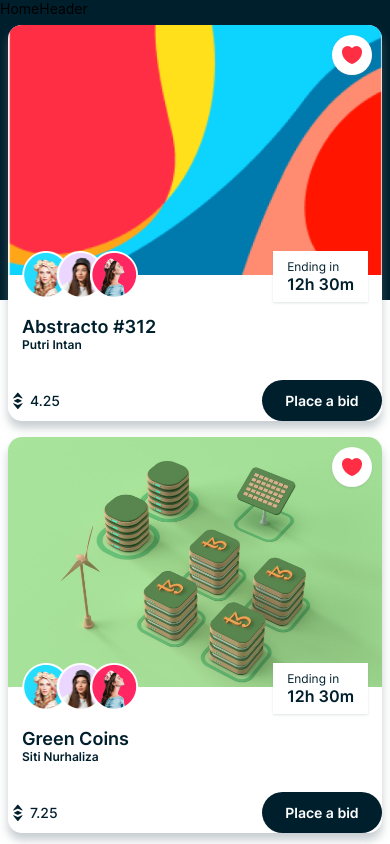
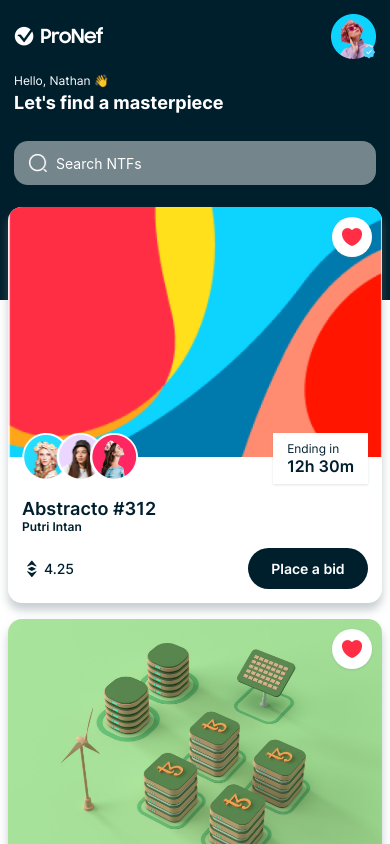
Before and after one commit to TrevorNathan/ntf-marketplace-mobile-app, a React Native app: screen /Home in a window 390 px wide. Shown: the top 844 px of the page. Built offline with nearby package versions, Linux system fonts and the light colour scheme.

Commit message:
ADD: HomeHeader component

```diff
--- a/components/HomeHeader.js
+++ b/components/HomeHeader.js
@@ -1,10 +1,98 @@
-import { View, Text } from "react-native";
-import React from "react";
+import { View, Text, Image, TextInput } from "react-native";
+import { COLORS, SIZES, SHADOWS, assets, FONTS } from "../constants";
 
-const HomeHeader = () => {
+const HomeHeader = ({ onSearch }) => {
 	return (
-		<View>
-			<Text>HomeHeader</Text>
+		<View style={{ backgroundColor: COLORS.primary, padding: SIZES.font }}>
+			{/* PROFILE-PICTURE + BUDGE */}
+			<View
+				style={{
+					flexDirection: "row",
+					justifyContent: "space-between",
+					alignItems: "center",
+				}}
+			>
+				<Image
+					source={assets.logo}
+					resizeMode='contain'
+					style={{
+						width: 90,
+						height: 25,
+					}}
+				/>
+
+				<View style={{ width: 45, height: 45 }}>
+					<Image
+						source={assets.person01}
+						resizeMode='contain'
+						style={{ width: "100%", height: "100%" }}
+					/>
+					<Image
+						source={assets.badge}
+						resizeMode='contain'
+						style={{
+							position: "absolute",
+							bottom: 0,
+							right: 0,
+							width: 15,
+							height: 15,
+						}}
+					/>
+				</View>
+			</View>
+
+			{/* GREETINGS */}
+			<View style={{ marginVertical: SIZES.font }}>
+				<Text
+					style={{
+						fontFamily: FONTS.regular,
+						fontSize: SIZES.small,
+						color: COLORS.white,
+					}}
+				>
+					Hello, Nathan 👋
+				</Text>
+				<Text
+					style={{
+						fontFamily: FONTS.bold,
+						fontSize: SIZES.large,
+						color: COLORS.white,
+						marginTop: SIZES.base / 2,
+					}}
+				>
+					Let's find a masterpiece
+				</Text>
+			</View>
+
+			{/* SEARCHBAR */}
+			<View style={{ marginTop: SIZES.font }}>
+				<View
+					style={{
+						width: "100%",
+						borderRadius: SIZES.font,
+						backgroundColor: COLORS.gray,
+						flexDirection: "row",
+						alignItems: "center",
+						paddingHorizontal: SIZES.font,
+						paddingVertical: SIZES.small,
+					}}
+				>
+					<Image
+						source={assets.search}
+						resizeMode='contain'
+						style={{
+							width: 20,
+							height: 20,
+							marginRight: SIZES.base,
+						}}
+					/>
+					<TextInput
+						placeholder='Search NTFs'
+						style={{ flex: 1, color: "white" }}
+						onChange={onSearch}
+					/>
+				</View>
+			</View>
 		</View>
 	);
 };
--- a/components/NFTCard.js
+++ b/components/NFTCard.js
@@ -17,7 +17,7 @@
 				...SHADOWS.dark,
 			}}
 		>
-			{/* IMAGE & LIKE-BUTTON */}
+			{/* IMAGE + LIKE-BUTTON */}
 			<View style={{ width: "100%", height: 250 }}>
 				<Image
 					source={data.image}
@@ -35,9 +35,11 @@
 			</View>
 
 			{/* INFO */}
+			<View>
 				<SubInfo />
+			</View>
 
-			{/* TITLE */}
+			{/* TITLE + PRICE + BUTTON */}
 			<View
 				style={{
 					width: "100%",
@@ -50,9 +52,7 @@
 					titleSize={SIZES.large}
 					subTitleSize={SIZES.small}
 				/>
-			</View>
 
-			{/* PRICE & BUTTON */}
 				<View
 					style={{
 						marginTop: SIZES.font,
@@ -69,6 +69,7 @@
 					/>
 				</View>
 			</View>
+		</View>
 	);
 };
 
```
Lines whose indentation alone changed are shown as unchanged.
